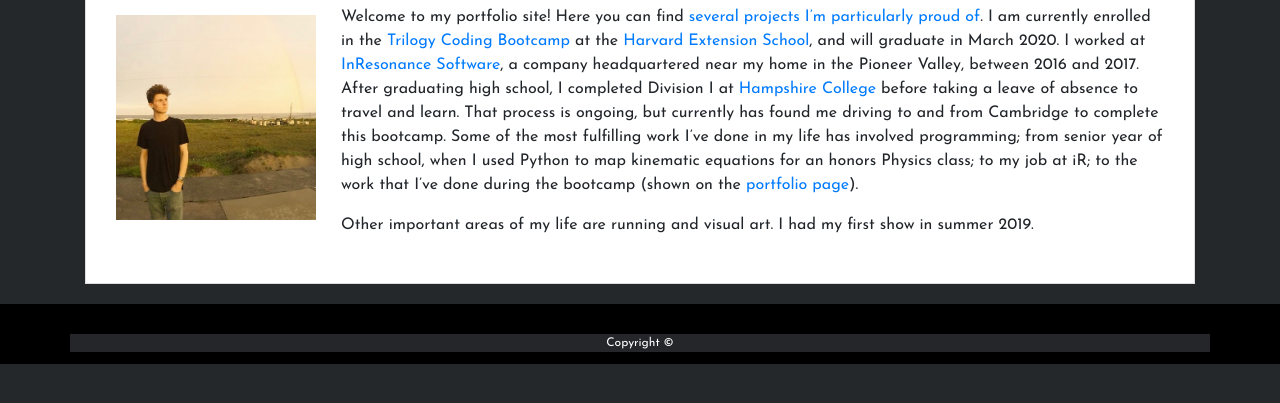
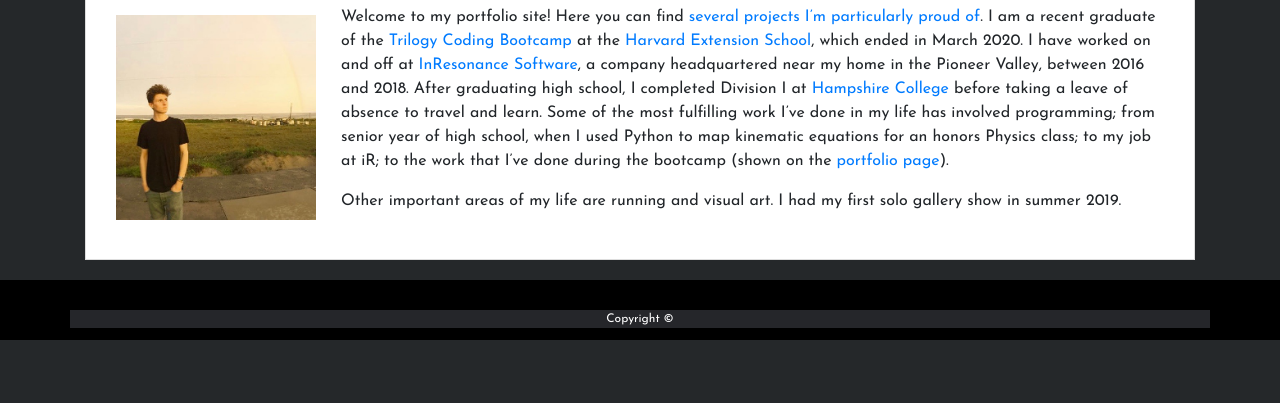
Before and after one commit to willhathaway/Portfolio, a website: page views/html/about.html in a window 1280 px wide. Shown: the part 395-798 px from the top of the page. Drawn offline with nearby package versions, Linux system fonts and the light colour scheme; a web font is replaced by a local one.

Commit message:
changes made to 'about' page

```diff
--- a/views/html/about.html
+++ b/views/html/about.html
@@ -42,20 +42,16 @@
             <img src="../images/moi.jpg" class="auth-image" alt="Your Name">
 
             <p>Welcome to my portfolio site! Here you can find <a href="/portfolio">several projects I’m particularly
-                    proud of</a>. I am
-                currently
-                enrolled in the <a href="https://www.trilogyed.com/" target="_blank">Trilogy Coding Bootcamp</a> at the <a
-                    href="https://www.extension.harvard.edu/" target="_blank">Harvard Extension School</a>, and will graduate in March
-                2020. I
-                worked at <a href="https://www.inresonance.com/" target="_blank">InResonance Software</a>, a company headquartered near
+                    proud of</a>. I am a recent graduate of the <a href="https://www.trilogyed.com/" target="_blank">Trilogy Coding Bootcamp</a> at the <a
+                    href="https://www.extension.harvard.edu/" target="_blank">Harvard Extension School</a>, which ended in March
+                2020. I have
+                worked on and off at <a href="https://www.inresonance.com/" target="_blank">InResonance Software</a>, a company headquartered near
                 my home in the Pioneer Valley, between 2016
                 and
-                2017. After graduating high school, I completed Division I at <a
+                2018. After graduating high school, I completed Division I at <a
                     href="https://www.hampshire.edu/" target="_blank">Hampshire College</a> before taking a leave
                 of
-                absence to travel and learn. That process is ongoing, but currently has found
-                me
-                driving to and from Cambridge to complete this bootcamp. Some of the most fulfilling work I’ve done in
+                absence to travel and learn. Some of the most fulfilling work I’ve done in
                 my
                 life has
                 involved programming; from senior year of high school, when I used Python to map kinematic equations for
@@ -63,7 +59,7 @@
                 to the
                 work that I’ve done during the bootcamp (shown on the <a href="/portfolio">portfolio page</a>).</p>
 
-            <p>Other important areas of my life are running and visual art. I had my first show in summer 2019.</p>
+            <p>Other important areas of my life are running and visual art. I had my first solo gallery show in summer 2019.</p>
 
         </section>
 
```
